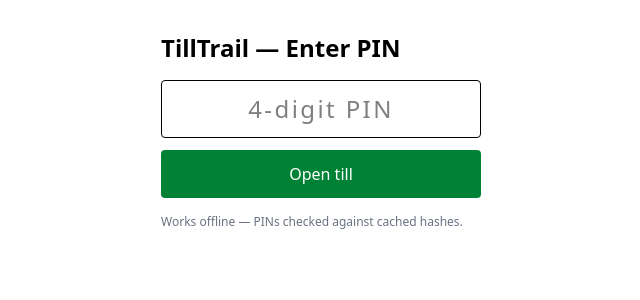
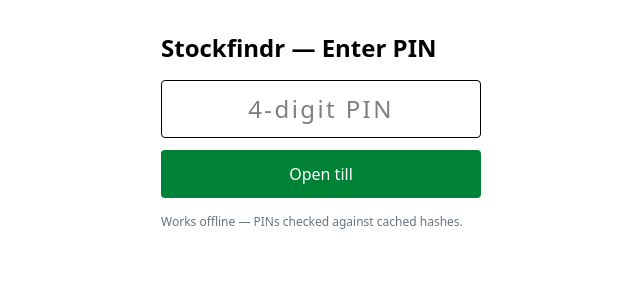
Before and after one commit to chubbyini/stockfindr, a Next.js app: page /pin in a window 1280 px wide. Shown: the top 300 px of the page, without its empty margins (319-959 px from the left). Built offline with nearby package versions, Linux system fonts and the light colour scheme; what @sojournerbuilds/mark would draw is missing.

Commit message:
chore: rename project to stockfindr (user-facing strings)

```diff
--- a/app/layout.tsx
+++ b/app/layout.tsx
@@ -5,7 +5,7 @@
 import "./globals.css";
 
 export const metadata: Metadata = {
-  title: "TillTrail — know what you sold, what's left, what to reorder",
+  title: "Stockfindr — know what you sold, what's left, what to reorder",
   description:
     "Inventory, sales capture and reorder alerts for small retail shops. Selling is the only thing staff have to do.",
   icons: { icon: "/icon.svg", apple: "/icon.svg" },
@@ -16,7 +16,7 @@
   return (
     <html lang="en">
       <body>
-        <SojournerVeilProvider label="Loading TillTrail…">
+        <SojournerVeilProvider label="Loading Stockfindr…">
           {children}
         </SojournerVeilProvider>
       </body>
--- a/app/loading.tsx
+++ b/app/loading.tsx
@@ -1,5 +1,5 @@
 import RouteLoading from "@/components/brand/route-loading";
 
 export default function Loading() {
-  return <RouteLoading label="Loading TillTrail…" />;
+  return <RouteLoading label="Loading Stockfindr…" />;
 }
--- a/app/pin/page.tsx
+++ b/app/pin/page.tsx
@@ -27,7 +27,7 @@
 
   return (
     <main className="max-w-sm mx-auto p-8">
-      <h1 className="text-2xl font-bold mb-4">TillTrail — Enter PIN</h1>
+      <h1 className="text-2xl font-bold mb-4">Stockfindr — Enter PIN</h1>
       <input value={pin} onChange={e => setPin(e.target.value)} inputMode="numeric" type="password" maxLength={6}
         placeholder="4-digit PIN" className="border rounded w-full p-3 text-center text-2xl tracking-widest" />
       <button onClick={login} className="mt-3 w-full bg-green-700 text-white py-3 rounded">Open till</button>
--- a/package.json
+++ b/package.json
@@ -1,5 +1,5 @@
 {
-  "name": "trilltrail",
+  "name": "stockfindr",
   "version": "0.1.0",
   "private": true,
   "scripts": {
```
Also changed, not shown: public/manifest.webmanifest, 1 other file (tests, documents, lock files or other folders).
